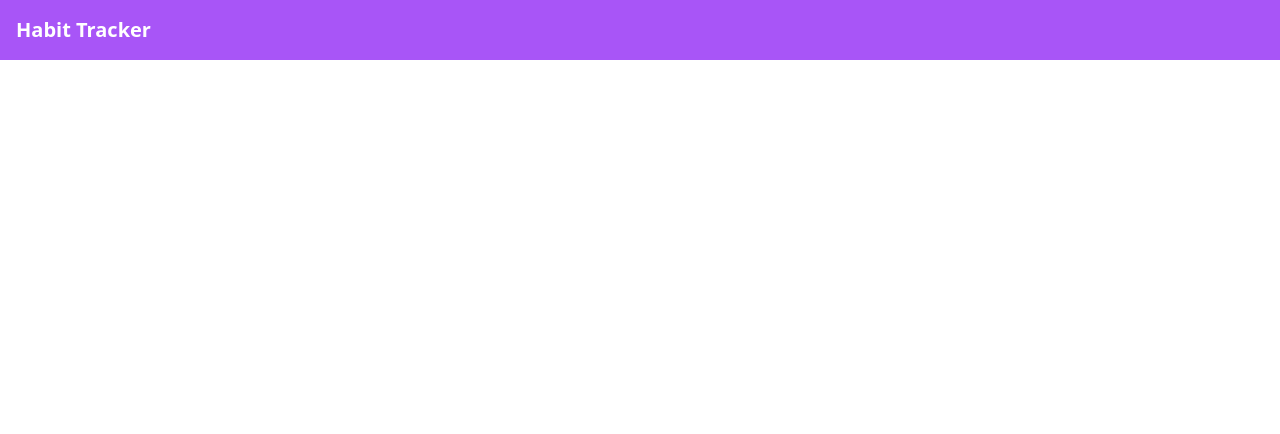
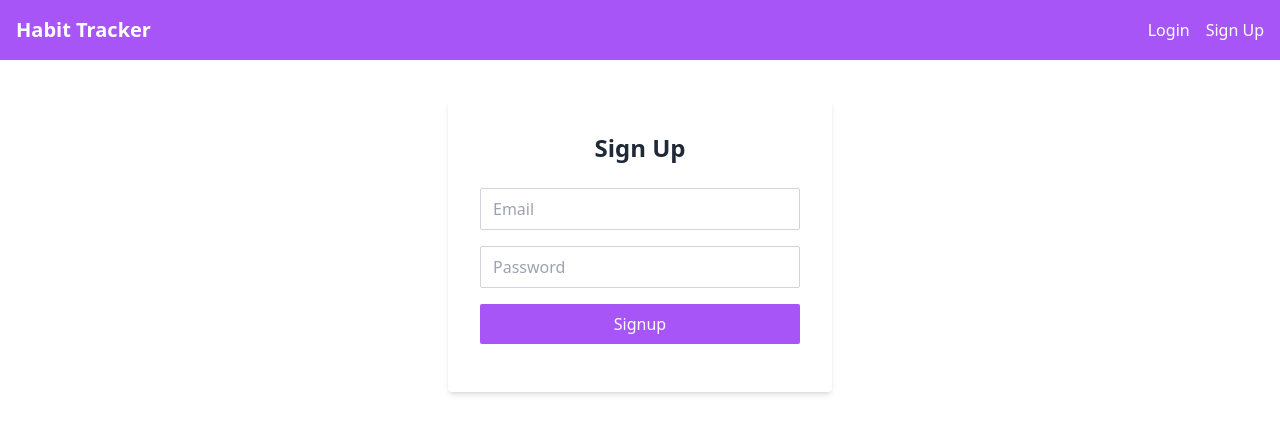
Before and after one commit to iamshaunjp/pinia-with-firebase-auth, a Nuxt app: page /signup in a window 1280 px wide. Before the commit this address had no page. Shown: the top 434 px of the page. Built offline with nearby package versions, Linux system fonts and the light colour scheme.

Commit message:
lesson-2

```diff
--- a/components/Navbar.vue
+++ b/components/Navbar.vue
@@ -5,7 +5,10 @@
     </nuxt-link>
     <div>
 
-      <!-- content here later -->
+      <div class="space-x-4">
+        <nuxt-link to="/login" class="hover:underline">Login</nuxt-link>
+        <nuxt-link to="/signup" class="hover:underline">Sign Up</nuxt-link>
+      </div>
 
     </div>
   </header>
--- a/pages/index.vue
+++ b/pages/index.vue
@@ -1,10 +1,8 @@
 <template>
-  <HideFromGuests>
-    <div class="mx-auto p-6 max-w-2xl">
-      <HabitForm />
-      <HabitList :habits="habitStore.habits" />
-    </div>
-  </HideFromGuests>
+  <div class="mx-auto p-6 max-w-2xl">
+    <HabitForm />
+    <HabitList :habits="habitStore.habits" />
+  </div>
 </template>
 
 <script setup>
--- /dev/null
+++ b/pages/login.vue
@@ -0,0 +1,34 @@
+<template>
+  <div class="flex justify-center mt-10">
+    <div class="w-full max-w-sm bg-white shadow-md rounded p-8">
+      <h2 class="text-2xl text-gray-800 font-bold text-center mb-6">Login</h2>
+
+      <form @submit.prevent="handleLogin">
+        <input v-model="email" type="email" placeholder="Email" required
+          class="w-full px-3 py-2 mb-4 border border-gray-300 rounded-sm" />
+
+        <input v-model="password" type="password" placeholder="Password" required
+          class="w-full px-3 py-2 mb-4 border border-gray-300 rounded-sm" />
+
+        <button type="submit" class="w-full bg-purple-500 text-white py-2 rounded-sm">
+          Login
+        </button>
+
+        <p class="text-red-500 mt-4 text-center">
+          <!--error feedback-->
+        </p>
+      </form>
+    </div>
+  </div>
+</template>
+
+<script setup>
+
+const email = ref('')
+const password = ref('')
+
+const handleLogin = async () => {
+  console.log(email.value, password.value)
+}
+
+</script>
--- /dev/null
+++ b/pages/signup.vue
@@ -0,0 +1,34 @@
+<template>
+  <div class="flex justify-center mt-10">
+    <div class="w-full max-w-sm bg-white shadow-md rounded p-8">
+      <h2 class="text-2xl text-gray-800 font-bold text-center mb-6">Sign Up</h2>
+
+      <form @submit.prevent="handleSignup">
+        <input v-model="email" type="email" placeholder="Email" required
+          class="w-full px-3 py-2 mb-4 border border-gray-300 rounded-sm" />
+
+        <input v-model="password" type="password" placeholder="Password" required
+          class="w-full px-3 py-2 mb-4 border border-gray-300 rounded-sm" />
+
+        <button type="submit" class="w-full bg-purple-500 text-white py-2 rounded-sm">
+          Signup
+        </button>
+
+        <p class="text-red-500 mt-4 text-center">
+          <!--error feedback-->
+        </p>
+      </form>
+    </div>
+  </div>
+</template>
+
+<script setup>
+
+const email = ref('')
+const password = ref('')
+
+const handleSignup = async () => {
+  console.log(email.value, password.value)
+}
+
+</script>
```
